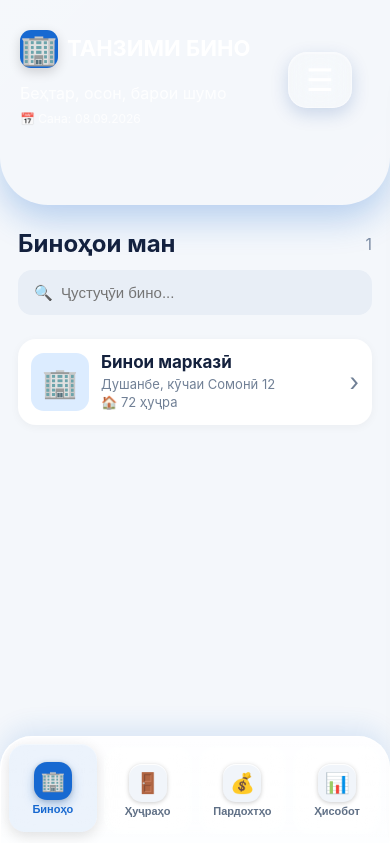
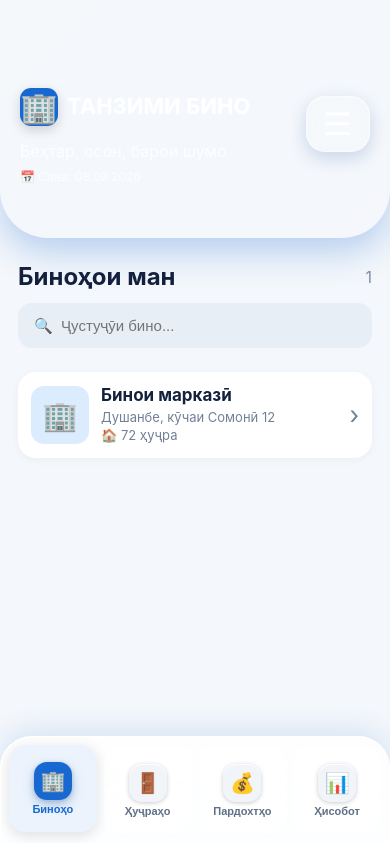
Before and after one commit to rajabzoda1991-creator/pardokhti-bino, a plain HTML site: page index.html in a window 390 px wide. Drawn offline with Linux system fonts and the light colour scheme.

Commit message:
Add files via upload

```diff
--- a/index.html
+++ b/index.html
@@ -3435,3 +3435,18 @@ const _roomCards=document.getElementById('roomsGrid');if(_roomCards){const obs=n
     background:inherit!important;
   }
 </style>
+
+<style id="header-logo-title-menu-final-position">
+/* Танҳо ҷойгиршавии қисми болоӣ — дигар функсияҳо дастнорас */
+.header{position:relative!important;}
+.header .topbar{position:relative!important;align-items:flex-start!important;min-height:170px!important;}
+.header .topbar>div:first-child{padding-top:58px!important;}
+.header .hamburger{position:absolute!important;right:0!important;top:58px!important;}
+.header h1{margin:0!important;}
+.header p{margin-top:7px!important;}
+.header-date{margin-top:8px!important;}
+@media(max-width:430px){
+  .header .topbar>div:first-child{padding-top:58px!important;}
+  .header .hamburger{right:0!important;top:58px!important;}
+}
+</style>
```
